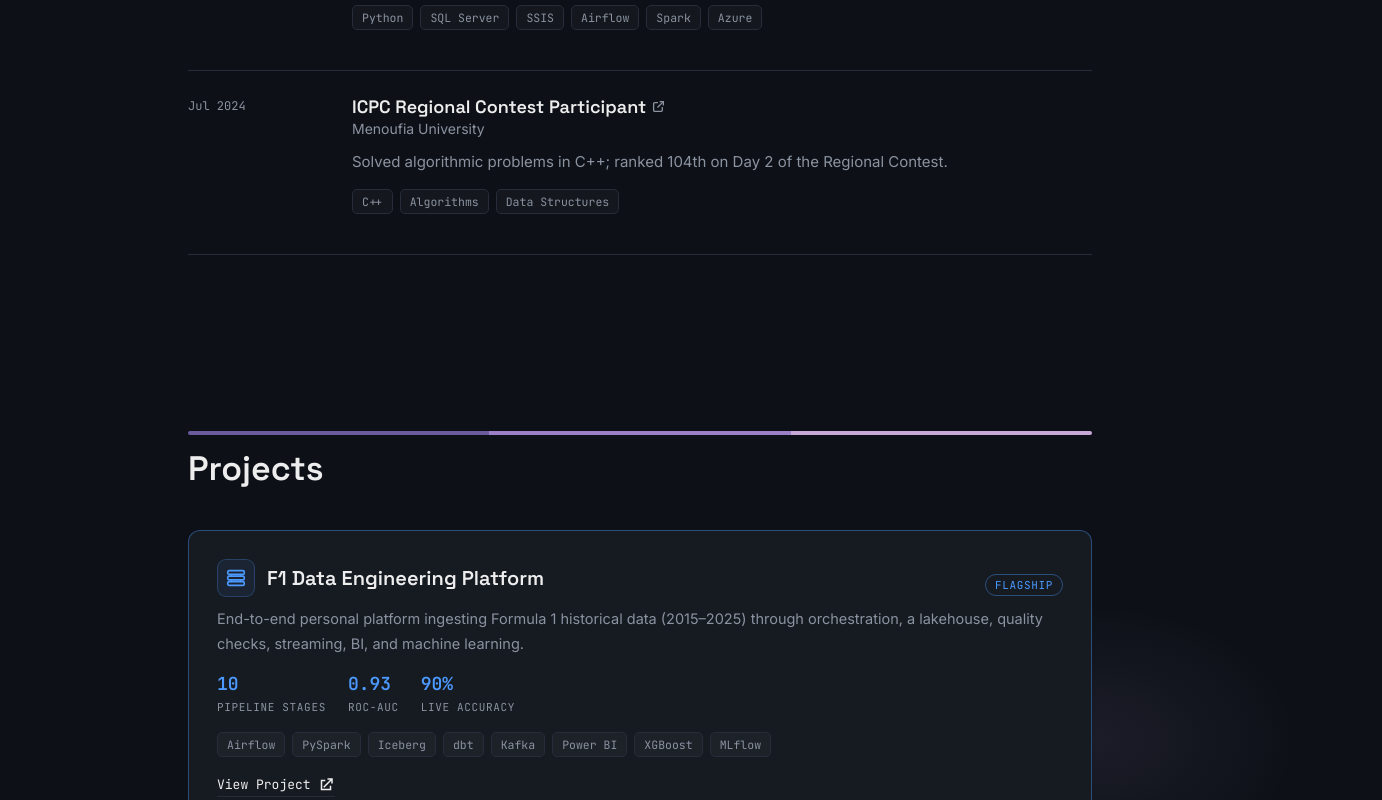
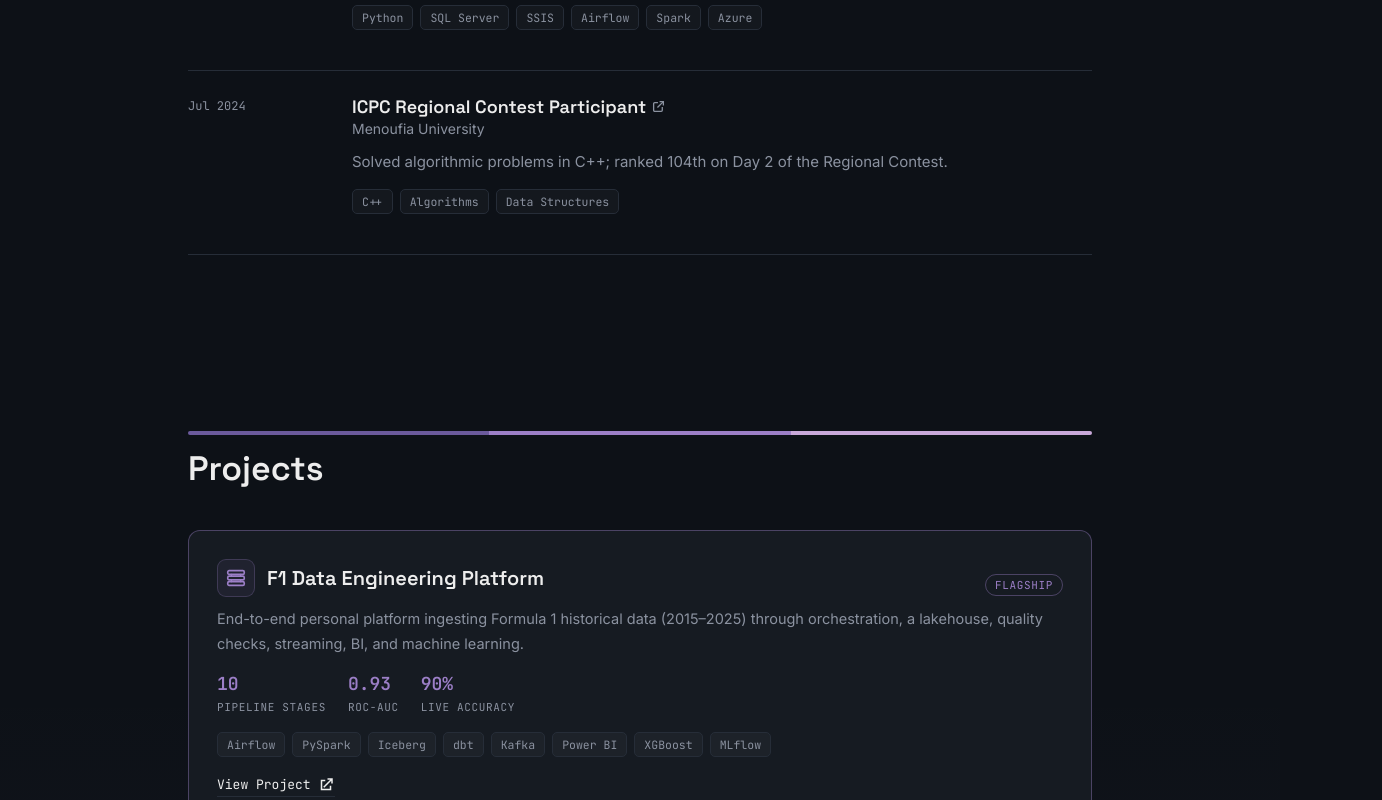
Before and after one commit to 3mrZain7agag/3mrZain7agag.github.io, a React (Vite) app: page / in a window 1280 px wide. Shown: the part 2000-2800 px from the top of the page, 1382 px wide, since content can reach past the window. Built offline with nearby package versions, Linux system fonts and the light colour scheme.

Commit message:
fix: pipeline-strip fade target, continuous cool-to-warm wash, horizontal overflow

```diff
--- a/src/App.jsx
+++ b/src/App.jsx
@@ -82,13 +82,13 @@ function Nav() {
   );
 }
 
-function HeroVisual() {
+function HeroVisual({ stripOpacity = 1 }) {
   return (
     <div className="hero-visual fade-up" style={{ animationDelay: "0.15s" }}>
       <div className="hero-photo-frame">
         <img src="/photos/hero-photo.jpg" alt="Amr Hagag" />
       </div>
-      <div className="pipeline-strip" aria-hidden="true">
+      <div className="pipeline-strip" style={{ opacity: stripOpacity }} aria-hidden="true">
         <div className="pipeline-row raw">
           <span className="pipeline-row-label">Ingest</span>
           <span className="pipeline-row-value">Raw APIs, files, streams</span>
@@ -516,18 +516,19 @@ function Footer() {
 }
 
 export default function App() {
-  const [fadeRef, opacity] = useScrollFade({ fadeStart: 0.55 });
+  const [wrapRef, stripOpacity] = useScrollFade({ fadeStart: 0.35 });
 
   return (
-    <>
+    <div className="page-root">
+      <div className="ambient-bg" aria-hidden="true" />
       <Nav />
-      <div className="wrap pin-wrap">
-        <div className="pin-content-col" ref={fadeRef} style={{ opacity }}>
+      <div className="wrap pin-wrap" ref={wrapRef}>
+        <div className="pin-content-col">
           <Hero />
           <About />
         </div>
         <div className="pin-visual-col">
-          <HeroVisual />
+          <HeroVisual stripOpacity={stripOpacity} />
         </div>
       </div>
       <Experience />
@@ -535,6 +536,6 @@ export default function App() {
       <Certificates />
       <Contact />
       <Footer />
-    </>
+    </div>
   );
 }
--- a/src/index.css
+++ b/src/index.css
@@ -13,7 +13,7 @@
 }
 
 * { box-sizing: border-box; }
-html { scroll-behavior: smooth; }
+html { scroll-behavior: smooth; overflow-x: hidden; }
 
 @media (prefers-reduced-motion: reduce) {
   html { scroll-behavior: auto; }
@@ -30,6 +30,7 @@ body {
   color: var(--text);
   font-family: var(--font-body);
   -webkit-font-smoothing: antialiased;
+  overflow-x: hidden;
 }
 
 a { color: inherit; }
@@ -125,27 +126,15 @@ section { padding: 88px 0; }
 
 .hero { padding: 90px 0 40px 0; position: relative; }
 
-/* Blue glow behind hero, echoing the top photo's cool tone */
-.hero::before {
-  content: "";
-  position: absolute;
-  top: -40px;
-  left: -10%;
-  width: 60%;
-  height: 420px;
-  background: radial-gradient(closest-side, rgba(76, 154, 255, 0.14), transparent 70%);
-  pointer-events: none;
-  z-index: -1;
-}
-
 /* Pinned hero photo: sticks through Hero + About, releases at Experience.
-   Content column fades out (rather than hard-clipping) as it nears the end. */
+   The mini pipeline rows beneath the photo fade out near the release point;
+   the photo itself stays fully visible throughout. */
 .pin-wrap {
   display: grid;
   grid-template-columns: 1.25fr 1fr;
   column-gap: 56px;
 }
-.pin-content-col { grid-column: 1; will-change: opacity; }
+.pin-content-col { grid-column: 1; }
 .pin-content-col > .hero-block { padding-bottom: 0; }
 .pin-content-col > .about-block { padding-top: 40px; }
 .pin-visual-col {
@@ -157,51 +146,50 @@ section { padding: 88px 0; }
 }
 @media (max-width: 800px) {
   .pin-wrap { grid-template-columns: 1fr; }
-  .pin-content-col { grid-column: 1; order: 1; opacity: 1 !important; }
+  .pin-content-col { grid-column: 1; order: 1; }
   .pin-visual-col { grid-column: 1; position: static; top: auto; order: 2; }
 }
 
-/* Warm glow behind contact, echoing the closing photo's natural tone */
-#contact { position: relative; }
-#contact::before {
-  content: "";
+/* Continuous cool-to-warm wash: one tall gradient behind the whole page,
+   instead of separate glows popping in per section. */
+.page-root { position: relative; }
+.ambient-bg {
   position: absolute;
-  bottom: -60px;
-  left: 50%;
-  transform: translateX(-50%);
-  width: 78%;
-  height: 460px;
-  background: radial-gradient(closest-side, rgba(217, 163, 92, 0.16), transparent 70%);
+  top: 0;
+  left: 0;
+  right: 0;
+  height: 100%;
   pointer-events: none;
   z-index: -1;
+  background: linear-gradient(
+    to bottom,
+    rgba(76, 154, 255, 0.10) 0%,
+    rgba(76, 154, 255, 0.05) 16%,
+    transparent 30%,
+    transparent 48%,
+    rgba(156, 127, 199, 0.07) 62%,
+    rgba(217, 163, 92, 0.05) 82%,
+    rgba(217, 163, 92, 0.12) 100%
+  );
 }
 
-/* Transitional violet-blue glow behind Projects/Certificates, bridging cool to warm */
-#projects, #certificates { position: relative; }
-#projects::before {
-  content: "";
-  position: absolute;
-  top: 10%;
-  right: -8%;
-  width: 45%;
-  height: 380px;
-  background: radial-gradient(closest-side, rgba(156, 127, 199, 0.10), transparent 70%);
-  pointer-events: none;
-  z-index: -1;
+/* Section-scoped accent tone — content (badges, stats, hover states) shifts
+   its accent color to match how far down the page it sits. */
+#about, #experience {
+  --section-accent: var(--accent);
+  --section-accent-dim: var(--accent-dim);
+  --section-accent-soft: var(--accent-soft);
 }
-#certificates::before {
-  content: "";
-  position: absolute;
-  top: 0;
-  left: -8%;
-  width: 45%;
-  height: 340px;
-  background: radial-gradient(closest-side, rgba(200, 168, 217, 0.10), transparent 70%);
-  pointer-events: none;
-  z-index: -1;
+#projects, #certificates {
+  --section-accent: #9c7fc7;
+  --section-accent-dim: #6b5a9c;
+  --section-accent-soft: #c8a8d9;
 }
-
-
+#contact {
+  --section-accent: #d9a35c;
+  --section-accent-dim: #b9793f;
+  --section-accent-soft: #f0c384;
+}
 
 .hero-name {
   font-family: var(--font-display);
@@ -276,6 +264,8 @@ section { padding: 88px 0; }
   display: flex;
   flex-direction: column;
   gap: 8px;
+  transition: opacity 0.2s linear;
+  will-change: opacity;
 }
 .pipeline-row {
   display: flex;
@@ -404,8 +394,8 @@ a.exp-role:hover .exp-link-icon { color: var(--accent); }
   padding: 28px;
   transition: border-color 0.2s ease, transform 0.2s ease;
 }
-.project-card:hover { border-color: var(--accent-dim); transform: translateY(-3px); }
-.project-card.featured { border-color: rgba(76, 154, 255, 0.4); }
+.project-card:hover { border-color: var(--section-accent, var(--accent-dim)); transform: translateY(-3px); }
+.project-card.featured { border-color: color-mix(in srgb, var(--section-accent, var(--accent)) 40%, transparent); }
 .project-title-row {
   display: flex;
   align-items: baseline;
@@ -425,7 +415,9 @@ a.exp-role:hover .exp-link-icon { color: var(--accent); }
   justify-content: center;
   background: rgba(76, 154, 255, 0.08);
   border: 1px solid rgba(76, 154, 255, 0.25);
-  color: var(--accent);
+  border-color: color-mix(in srgb, var(--section-accent, var(--accent)) 25%, transparent);
+  background-color: color-mix(in srgb, var(--section-accent, var(--accent)) 8%, transparent);
+  color: var(--section-accent, var(--accent));
 }
 .project-title { font-family: var(--font-display); font-size: 20px; font-weight: 600; margin: 0; }
 .project-badge {
@@ -433,8 +425,8 @@ a.exp-role:hover .exp-link-icon { color: var(--accent); }
   font-size: 11px;
   letter-spacing: 0.06em;
   text-transform: uppercase;
-  color: var(--accent);
-  border: 1px solid rgba(76, 154, 255, 0.4);
+  color: var(--section-accent, var(--accent));
+  border: 1px solid color-mix(in srgb, var(--section-accent, var(--accent)) 40%, transparent);
   padding: 3px 9px;
   border-radius: 20px;
   white-space: nowrap;
@@ -442,7 +434,7 @@ a.exp-role:hover .exp-link-icon { color: var(--accent); }
 .project-desc { font-size: 14.5px; line-height: 1.7; color: var(--text-muted); margin: 0 0 16px 0; }
 .project-stats { display: flex; gap: 22px; flex-wrap: wrap; margin-bottom: 16px; }
 .project-stat { font-family: var(--font-mono); }
-.project-stat-value { font-size: 18px; font-weight: 600; color: var(--accent); display: block; }
+.project-stat-value { font-size: 18px; font-weight: 600; color: var(--section-accent, var(--accent)); display: block; }
 .project-stat-label { font-size: 11px; color: var(--text-muted); text-transform: uppercase; letter-spacing: 0.06em; }
 .project-tags { display: flex; flex-wrap: wrap; gap: 7px; margin-bottom: 16px; }
 .project-tag {
@@ -466,7 +458,7 @@ a.exp-role:hover .exp-link-icon { color: var(--accent); }
   padding-bottom: 2px;
   transition: border-color 0.2s ease, color 0.2s ease;
 }
-.project-link:hover { color: var(--accent); border-color: var(--accent); }
+.project-link:hover { color: var(--section-accent, var(--accent)); border-color: var(--section-accent, var(--accent)); }
 
 .cert-grid { display: grid; grid-template-columns: repeat(2, 1fr); gap: 12px; }
 @media (max-width: 640px) { .cert-grid { grid-template-columns: 1fr; } }
@@ -483,9 +475,9 @@ a.exp-role:hover .exp-link-icon { color: var(--accent); }
   text-decoration: none;
   transition: border-color 0.2s ease, transform 0.15s ease;
 }
-.cert-item:hover { border-color: var(--accent); transform: translateY(-2px); }
+.cert-item:hover { border-color: var(--section-accent, var(--accent)); transform: translateY(-2px); }
 .cert-name { color: var(--text); display: inline-flex; align-items: center; gap: 6px; }
-.cert-item:hover .cert-name { color: var(--accent); }
+.cert-item:hover .cert-name { color: var(--section-accent, var(--accent)); }
 .cert-issuer { font-family: var(--font-mono); color: var(--text-muted); font-size: 12.5px; white-space: nowrap; }
 
 .contact { text-align: center; }
@@ -591,10 +583,10 @@ footer {
   transition: border-color 0.35s var(--ease-luxury), transform 0.35s var(--ease-luxury), box-shadow 0.35s var(--ease-luxury);
 }
 .project-card:hover {
-  box-shadow: 0 0 24px rgba(76, 154, 255, 0.12);
+  box-shadow: 0 0 24px color-mix(in srgb, var(--section-accent, var(--accent)) 12%, transparent);
 }
 .cert-item:hover {
-  box-shadow: 0 0 18px rgba(76, 154, 255, 0.1);
+  box-shadow: 0 0 18px color-mix(in srgb, var(--section-accent, var(--accent)) 10%, transparent);
 }
 .skill-tag:hover {
   border-color: var(--accent);
```
